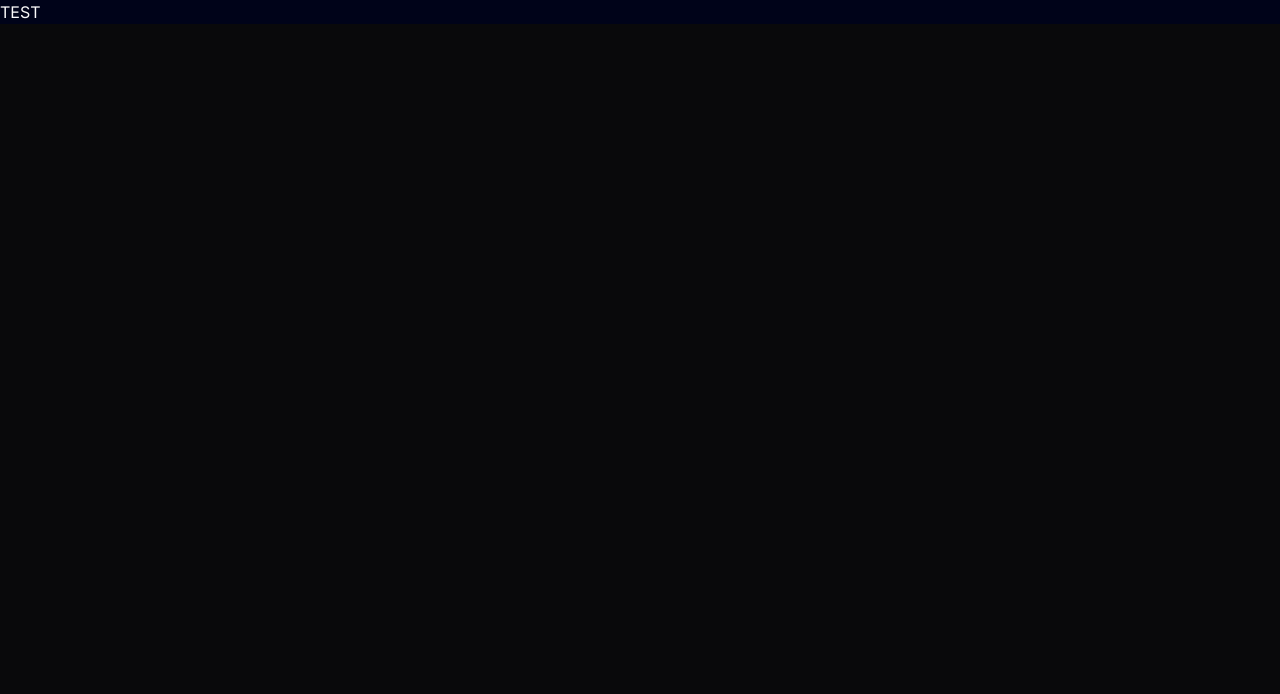
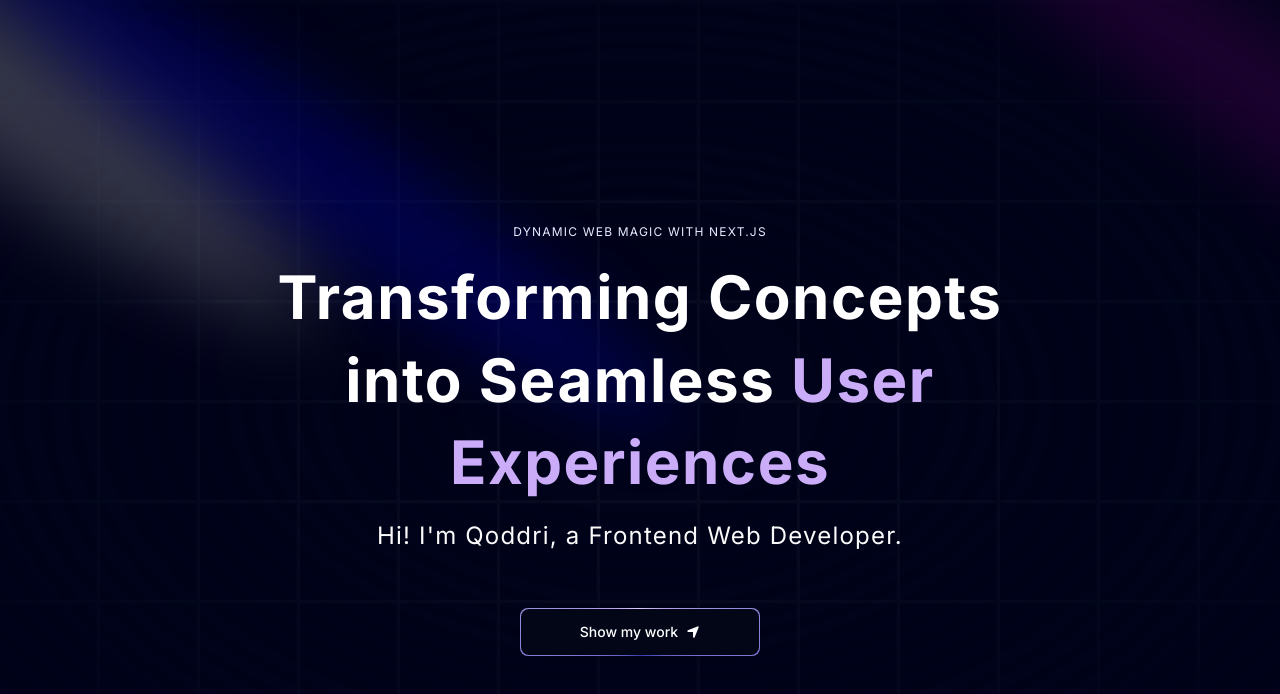
Before and after one commit to AQodS/aqods-portofolio, a Next.js app: page / in a window 1280 px wide. Shown: the top 694 px of the page. Built offline with nearby package versions, Linux system fonts and the light colour scheme.

Commit message:
feat: hero

```diff
--- a/app/page.tsx
+++ b/app/page.tsx
@@ -1,3 +1,4 @@
+import Hero from "@/components/Hero";
 import { Navbar } from "@/components/ui/Navbar";
 import { navItems } from "@/data";
 
@@ -6,7 +7,7 @@
     <main className="relative bg-black-100 flex flex-col justify-center items-center overflow-hidden mx-auto">
       <div className="max-w-7xl w-full">
         <Navbar navItems={navItems} />
-        <h1>TEST</h1>
+        <Hero />
       </div>
     </main>
   );
--- /dev/null
+++ b/components/Hero.tsx
@@ -0,0 +1,56 @@
+import { FaLocationArrow } from "react-icons/fa6";
+import { Spotlight } from "./ui/Spotlight";
+import MagicButton from "./MagicButton";
+import { TextGenerateEffect } from "./ui/TextGenerateEffect";
+
+const Hero = () => {
+  return (
+    <div className="pb-20 pt-36">
+      <div>
+        <Spotlight
+          className="-top-40 -left-10 md:-left-32 md:-top-20 h-screen"
+          fill="white"
+        />
+        <Spotlight
+          className="h-[80vh] w-[50vw] top-10 left-full"
+          fill="purple"
+        />
+        <Spotlight className="left-80 top-28 h-[80vh] w-[50vw]" fill="blue" />
+      </div>
+
+      <div
+        className="h-screen w-full dark:bg-black-100 bg-white dark:bg-grid-white/[0.03] bg-grid-black-100/[0.2]
+        absolute top-0 left-0 flex items-center justify-center"
+      >
+        <div className="absolute pointer-events-none inset-0 flex items-center justify-center dark:bg-black-100 bg-white [mask-image:radial-gradient(ellipse_at_center,transparent_20%,black)]" />
+      </div>
+
+      <div className="flex justify-center relative my-20 z-10">
+        <div className="max-w-[89vw] md:max-w-2xl lg:max-w-[60vw] flex flex-col items-center justify-center">
+          <p className="uppercase tracking-widest text-xs text-center text-blue-100 max-w-80">
+            Dynamic Web Magic with Next.js
+          </p>
+
+          <TextGenerateEffect
+            words="Transforming Concepts into Seamless User Experiences"
+            className="text-center text-[40px] md:text-5xl lg:text-6xl"
+          />
+
+          <p className="text-center md:tracking-wider mb-4 text-sm md:text-lg lg:text-2xl">
+            Hi! I&apos;m Qoddri, a Frontend Web Developer.
+          </p>
+
+          <a href="#about">
+            <MagicButton
+              title="Show my work"
+              icon={<FaLocationArrow />}
+              position="right"
+            />
+          </a>
+        </div>
+      </div>
+    </div>
+  );
+};
+
+export default Hero;
--- /dev/null
+++ b/components/MagicButton.tsx
@@ -0,0 +1,31 @@
+import { ReactNode } from "react";
+
+interface PropTypes {
+  title: string;
+  icon: ReactNode;
+  position: string;
+  handleClick?: () => void;
+  otherClasses?: string;
+}
+
+const MagicButton = (props: PropTypes) => {
+  const { title, icon, position, handleClick, otherClasses } = props;
+  return (
+    <button
+      className="relative inline-flex h-12 w-full md:w-60 md:mt-10 overflow-hidden rounded-lg p-[1px] focus:outline-none"
+      onClick={handleClick}
+    >
+      <span className="absolute inset-[-1000%] animate-[spin_2s_linear_infinite] bg-[conic-gradient(from_90deg_at_50%_50%,#E2CBFF_0%,#393BB2_50%,#E2CBFF_100%)]" />
+      <span
+        className={`inline-flex h-full w-full cursor-pointer items-center justify-center rounded-lg
+      bg-slate-950 px-7 text-sm font-medium text-white              backdrop-blur-3xl gap-2 ${otherClasses}`}
+      >
+        {position === "left" && icon}
+        {title}
+        {position === "right" && icon}
+      </span>
+    </button>
+  );
+};
+
+export default MagicButton;
--- /dev/null
+++ b/components/ui/Spotlight.tsx
@@ -0,0 +1,56 @@
+import cn from "@/utils";
+
+type PropTypes = {
+  className?: string;
+  fill?: string;
+};
+
+export const Spotlight = (props: PropTypes) => {
+  const { className, fill } = props;
+  return (
+    <svg
+      className={cn(
+        "animate-spotlight pointer-events-none absolute z-[1]  h-[169%] w-[138%] lg:w-[84%] opacity-0",
+        className
+      )}
+      xmlns="http://www.w3.org/2000/svg"
+      viewBox="0 0 3787 2842"
+      fill="none"
+    >
+      <g filter="url(#filter)">
+        <ellipse
+          cx="1924.71"
+          cy="273.501"
+          rx="1924.71"
+          ry="273.501"
+          transform="matrix(-0.822377 -0.568943 -0.568943 0.822377 3631.88 2291.09)"
+          fill={fill || "white"}
+          fillOpacity="0.21"
+        ></ellipse>
+      </g>
+      <defs>
+        <filter
+          id="filter"
+          x="0.860352"
+          y="0.838989"
+          width="3785.16"
+          height="2840.26"
+          filterUnits="userSpaceOnUse"
+          colorInterpolationFilters="sRGB"
+        >
+          <feFlood floodOpacity="0" result="BackgroundImageFix"></feFlood>
+          <feBlend
+            mode="normal"
+            in="SourceGraphic"
+            in2="BackgroundImageFix"
+            result="shape"
+          ></feBlend>
+          <feGaussianBlur
+            stdDeviation="151"
+            result="effect1_foregroundBlur_1065_8"
+          ></feGaussianBlur>
+        </filter>
+      </defs>
+    </svg>
+  );
+};
--- /dev/null
+++ b/components/ui/TextGenerateEffect.tsx
@@ -0,0 +1,57 @@
+"use client";
+import { useEffect } from "react";
+import { motion, stagger, useAnimate } from "framer-motion";
+import cn from "@/utils";
+
+export const TextGenerateEffect = ({
+  words,
+  className,
+}: {
+  words: string;
+  className?: string;
+}) => {
+  const [scope, animate] = useAnimate();
+  let wordsArray = words.split(" ");
+  useEffect(() => {
+    console.log(wordsArray);
+    animate(
+      "span",
+      {
+        opacity: 1,
+      },
+      {
+        duration: 2,
+        delay: stagger(0.2),
+      }
+    );
+  }, [animate, wordsArray]);
+
+  const renderWords = () => {
+    return (
+      <motion.div ref={scope}>
+        {wordsArray.map((word, idx) => {
+          return (
+            <motion.span
+              key={word + idx}
+              className={` ${
+                idx > 3 ? "text-purple" : "dark:text-white text-black"
+              } opacity-0`}
+            >
+              {word}{" "}
+            </motion.span>
+          );
+        })}
+      </motion.div>
+    );
+  };
+
+  return (
+    <div className={cn("font-bold", className)}>
+      <div className="my-4">
+        <div className=" dark:text-white text-black leading-snug tracking-wide">
+          {renderWords()}
+        </div>
+      </div>
+    </div>
+  );
+};
```
